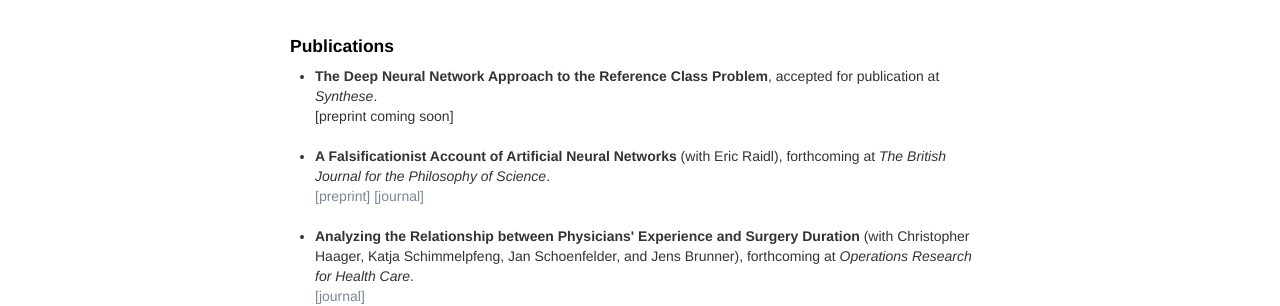
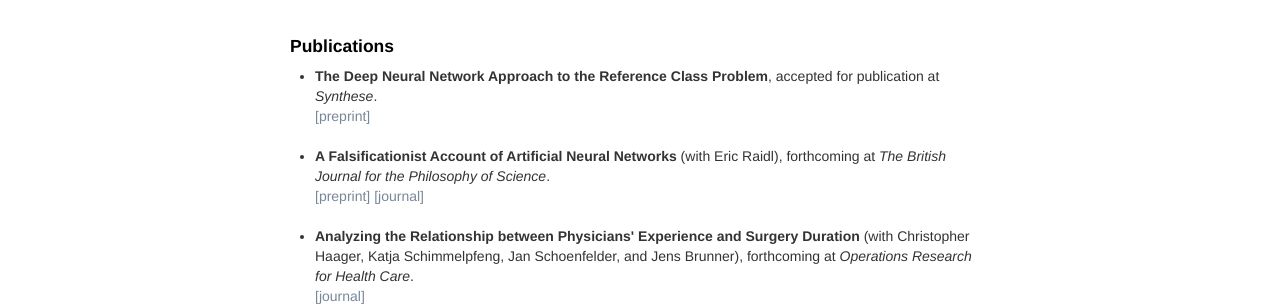
Before and after one commit to oliverbuchholz/oliverbuchholz.github.io, a Jekyll site: the page built from pages/writing.md, in a window 1280 px wide. Shown: the part 126-432 px from the top of the page. Built offline with Jekyll 4.4.1, drawn with Linux system fonts in a browser that asks for light colours.

Commit message:
Added RCP preprint

```diff
--- a/pages/writing.md
+++ b/pages/writing.md
@@ -8,7 +8,7 @@ description: Oliver Buchholz | Writing
 
 <ul>
 <li><b>The Deep Neural Network Approach to the Reference Class Problem</b>, accepted for publication at <i>Synthese</i>.<br>
- [preprint coming soon]<br><br>
+ <a href= "http://philsci-archive.pitt.edu/21777/" target= "_blank">[preprint]</a><br><br>
 </li>
 
 <li><b>A Falsificationist Account of Artificial Neural Networks</b> (with Eric Raidl), forthcoming at <i>The British Journal for the Philosophy of Science</i>.<br><a href= "https://arxiv.org/abs/2205.01421" target= "_blank">[preprint]</a> <a href= "https://doi.org/10.1086/721797" target= "_blank">[journal]</a><br><br>
```
